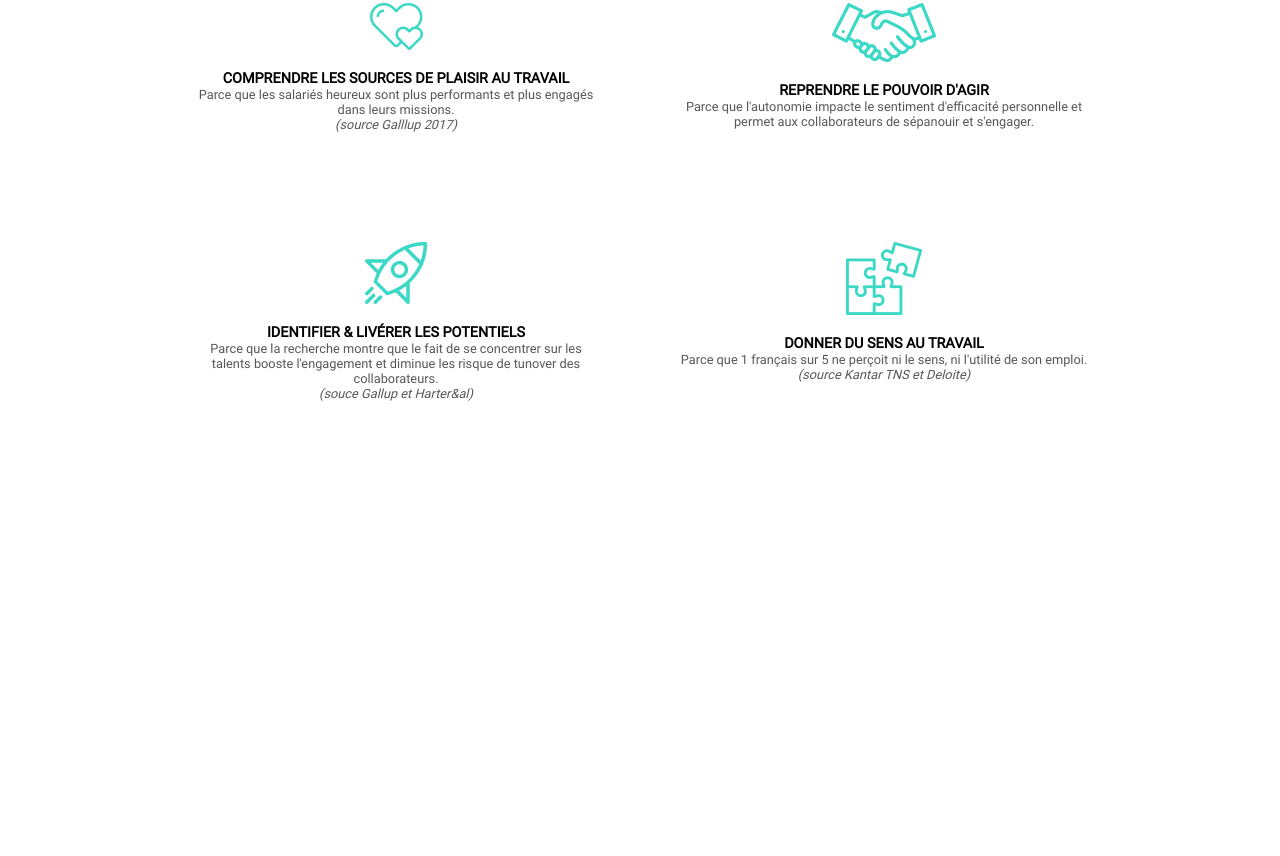
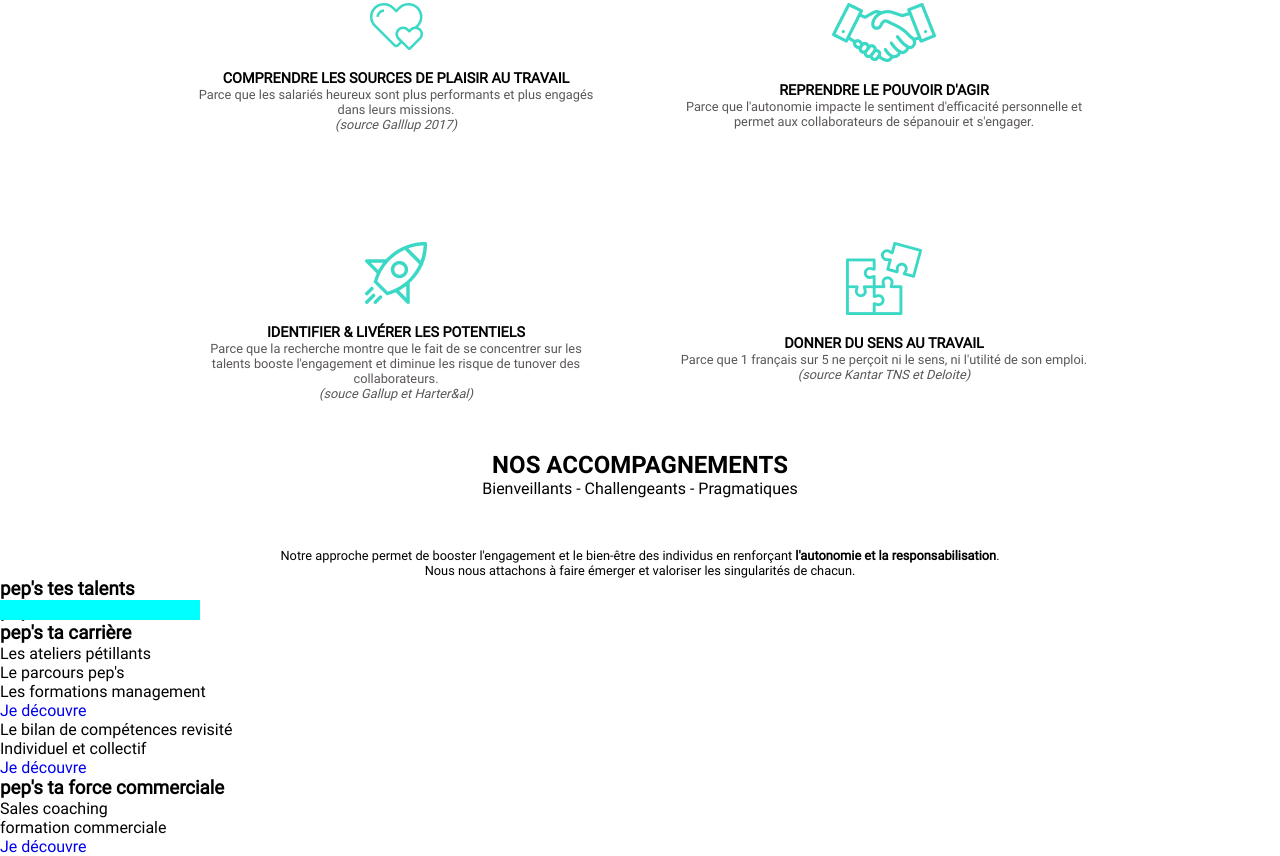
Before and after one commit to Gipsy1403/projet-peps, a plain HTML site: page index.html in a window 1280 px wide. Shown: the part 1182-2038 px from the top of the page. Before the commit the page ends 1583 px from the top, so only its background shows below. Drawn offline with Linux system fonts and the light colour scheme.

Commit message:
sauvegarde pour ludo

```diff
--- a/assets/css/style.css
+++ b/assets/css/style.css
@@ -143,9 +143,9 @@ article li::before{
 .method{
     text-align: center;
 }
-.method h2{
+section h2{
     text-transform: uppercase;
-    margin: auto;
+    /* margin: auto; */
     font-family: "roboto bold";
 }
 .method p{
@@ -225,3 +225,33 @@ a:hover {
     font-size: 0.7em;
     font-style: italic;
 }
+
+/* CONTENU - ACCOMPAGNEMENTS */
+
+#accompagnement{
+    text-align: center;
+    margin-top: 50px;
+    display: flex;
+    flex-direction: column;
+    justify-content: center;
+}
+#accompagnement .approche{
+    margin-top: 50px;
+    font-size: 0.8em;
+}
+
+/* CONTENU - PEP'S */
+#peps{
+
+}
+.talents{
+    position: relative;
+    order: 2;
+}
+.bkgblue{
+    position: absolute;
+    background-color: aqua;
+    width: 200px;
+    height: 20px;
+    order: 1;
+}
--- a/index.html
+++ b/index.html
@@ -87,6 +87,48 @@
             <p class="source">(source Kantar TNS et Deloite)</p>
         </div>
       </section>
+      <section id="accompagnement">
+        <h2>Nos accompagnements</h2>
+        <p>Bienveillants - Challengeants - Pragmatiques</p>
+        <div class="approche">
+            <p >Notre approche permet de booster l'engagement et le bien-être des individus en renforçant <strong>l'autonomie et la responsabilisation</strong>.</p>
+            <p>Nous nous attachons à faire émerger et valoriser les singularités de chacun.</p>
+        </div>
+      </section>
+      <section id="peps">
+            <h3 class="talents">pep's tes talents</h3>
+                <div class="bkgblue"></div>
+            <h3 class="carrer">pep's ta carrière</h3>
+                <div class="bkgyellow"></div>
+            <h3 class="carrer">pep's ta carrière</h3>
+                <div class="bkgviolet"></div>
+        </section>
+        <section>
+                <ul>
+                    <li>Les ateliers pétillants</li>
+                    <li>Le parcours pep's</li>
+                    <li>Les formations management</li>
+                </ul>
+            </div>
+                <a href="btn2">Je découvre</a>
+
+
+                <ul>
+                    <li>Le bilan de compétences revisité</li>
+                    <li>Individuel et collectif</li>
+                </ul>
+            </div>
+            <a href="btn2">Je découvre</a>
+
+            <div class="force">
+                <h3>pep's ta force commerciale</h3>
+                <ul>
+                    <li>Sales coaching</li>
+                    <li>formation commerciale</li>
+                </ul>
+            </div>
+            <a href="btn2">Je découvre</a>
+      </section>
     </main>
 
 </body>
```
